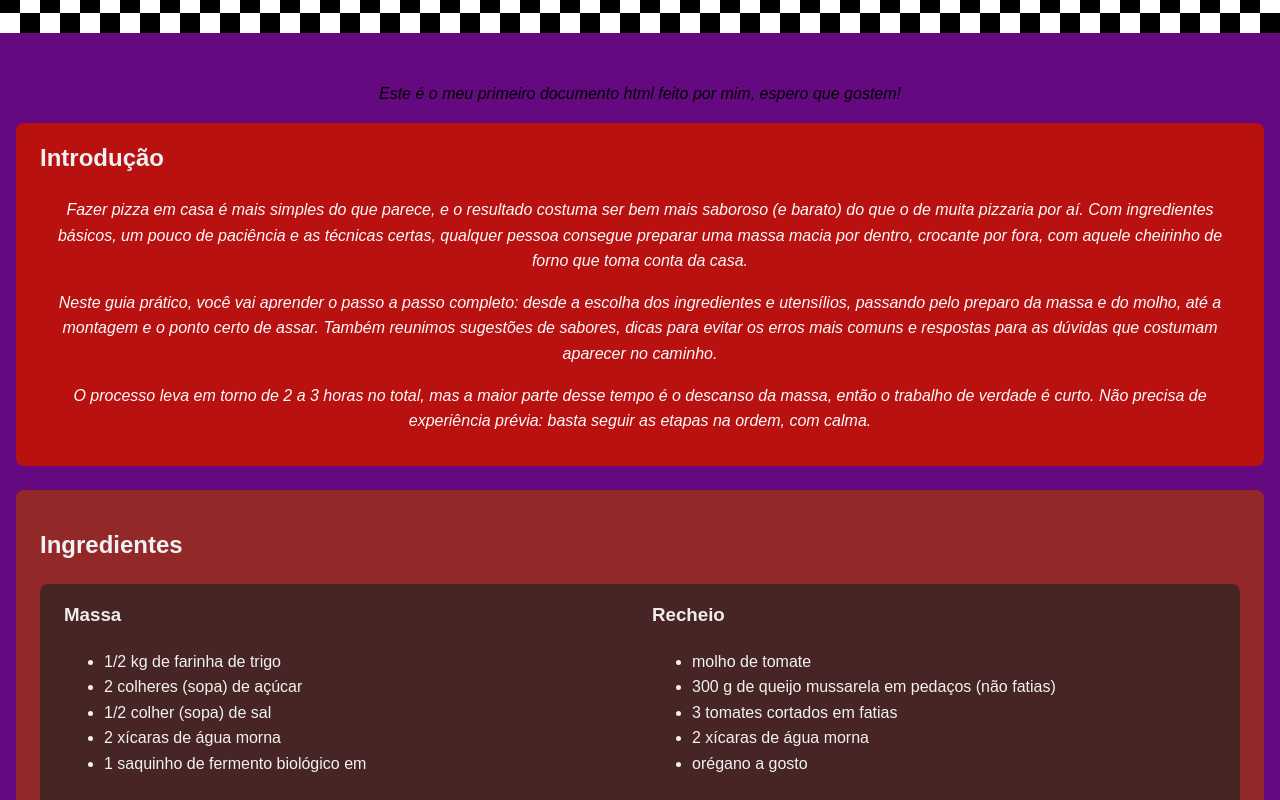
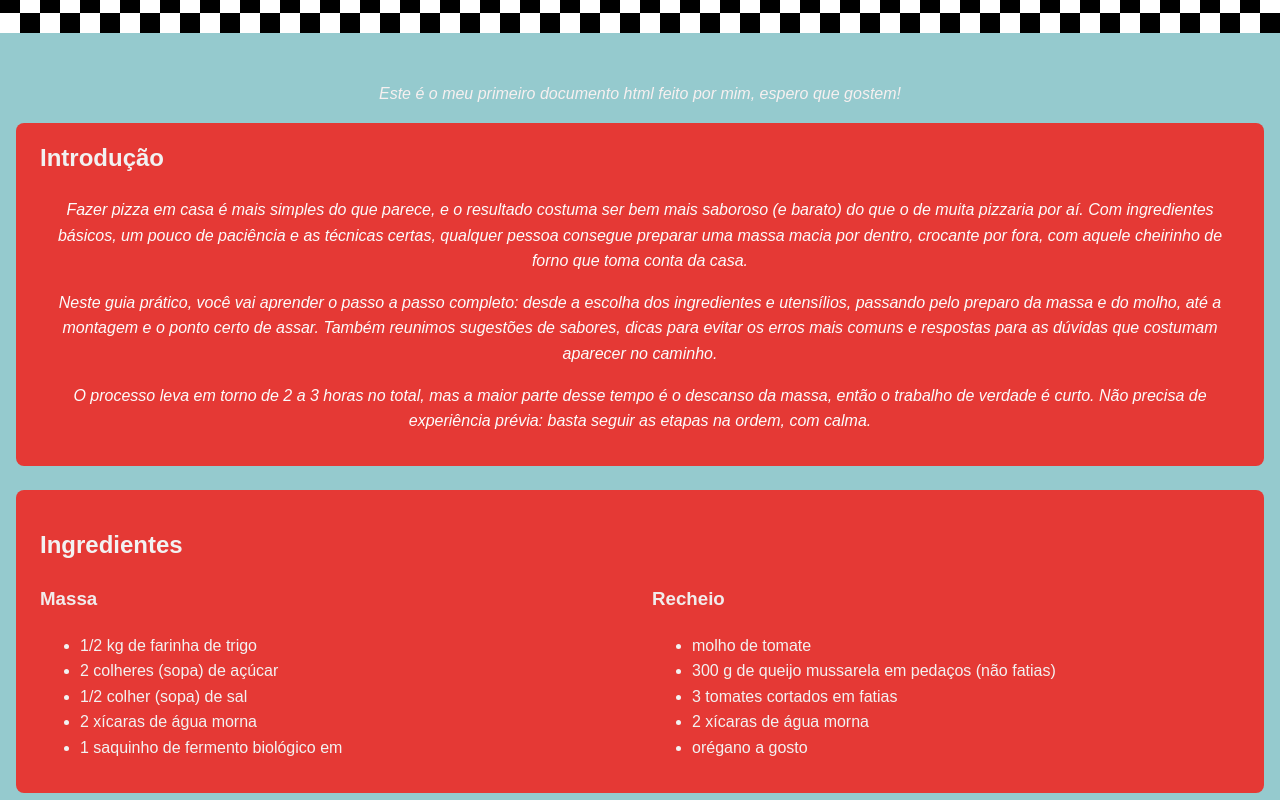
Before and after one commit to Peter-Hubdev/Desenvolvimento-de-Interfaces, a plain HTML site: page docs/index.html in a window 1280 px wide. Shown: the part 440-1240 px from the top of the page. Drawn offline with Linux system fonts and the light colour scheme.

Commit message:
Update styles.css

```diff
--- a/docs/styles.css
+++ b/docs/styles.css
@@ -5,7 +5,7 @@
 body {
   margin: 0;
   font-family: Arial, sans-serif;
-  background-color: #640980;
+  background-color: #95cace;
   color: #f2f2f2;
   line-height: 1.6;
 }
@@ -16,7 +16,7 @@ body {
   align-items: center;
   text-align: center;
   padding: 24px 16px;
-  background-color: #5c0d70;
+  background-color: #f59842;
 }
 
 .encima h1 {
@@ -46,11 +46,11 @@ main {
 .Apresenta_1 {
   text-align: center;
   font-style: italic;
-  color: #020202;
+  color: #f7f0f0;
 }
 /*Caixa Texto*/
 .caixa_texto {
-  background-color: #b91010;
+  background-color: #E53935;
   border-radius: 8px;
   padding: 16px 24px;
   margin-bottom: 24px;
@@ -77,18 +77,10 @@ main {
   margin-top: 0;
   color: #f1ecec;
 }
-
-.grade{
-  background-color: #472525;
+/*Titu*/
+.titu{
+  background-color: #E53935;
   border-radius: 8px;
   padding: 16px 24px;
   margin-bottom: 24px;
 }
-
-/*Titu*/
-.titu{
-  background-color: #922828;
-  border-radius: 8px;
-  padding: 16px 24px;
-  margin-bottom: 24px;
-}
```
